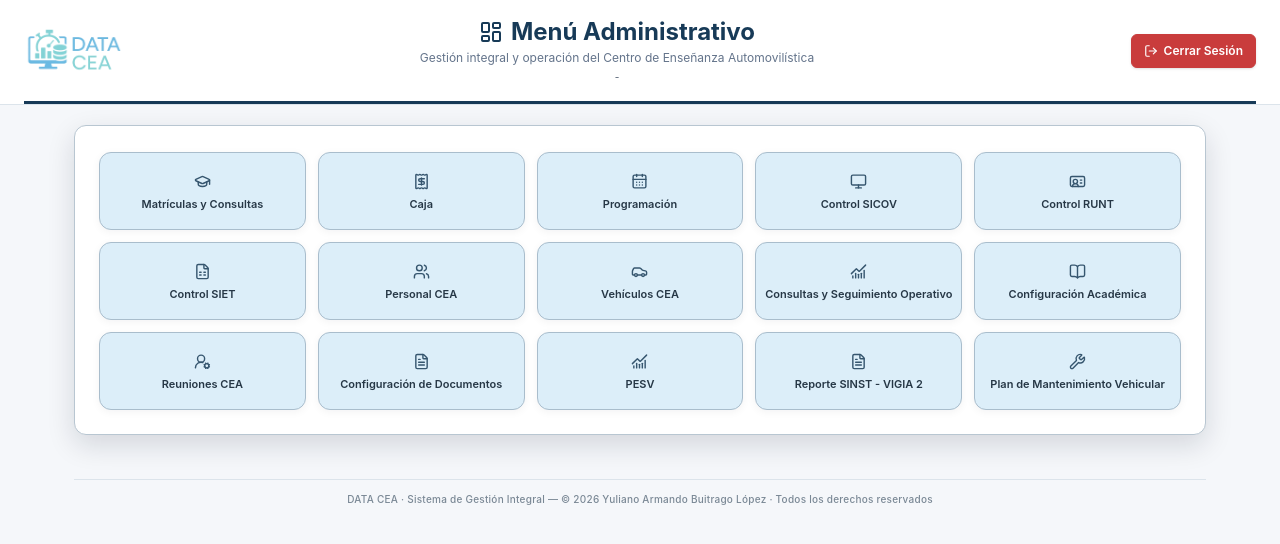
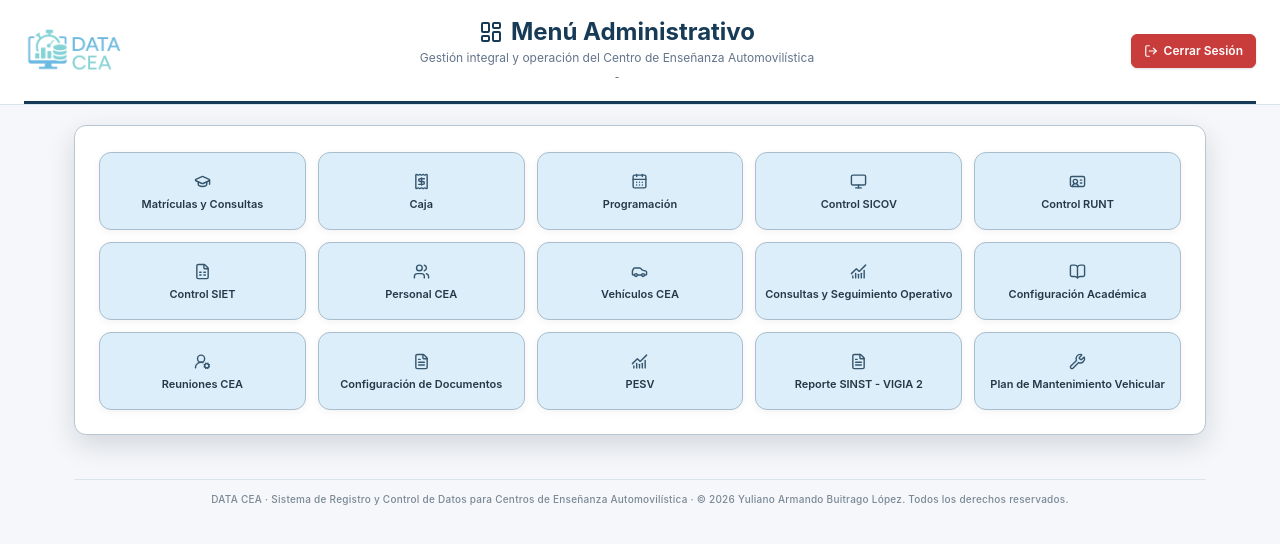
Before and after one commit to YulianoB/DATA-CEA, a Next.js app: page /admin in a window 1280 px wide. Shown: the top 544 px of the page. Built offline with nearby package versions, Linux system fonts and the light colour scheme; sample sign-in values are in the browser's storage.

Commit message:
Define texto oficial de autoria de DATA CEA

```diff
--- a/components/admin/MenuNavegacion.jsx
+++ b/components/admin/MenuNavegacion.jsx
@@ -183,7 +183,7 @@ export default function MenuNavegacion({
   anchoContenido,
   contenedorTarjetas = false,
   mostrarPie = false,
-  textoPie = 'DATA CEA · Sistema de Gestión Integral — © 2026 Yuliano Armando Buitrago López · Todos los derechos reservados',
+  textoPie = 'DATA CEA · Sistema de Registro y Control de Datos para Centros de Enseñanza Automovilística · © 2026 Yuliano Armando Buitrago López. Todos los derechos reservados.',
 }) {
   const router = useRouter()
   const [user, setUser] = useState(null)
```
